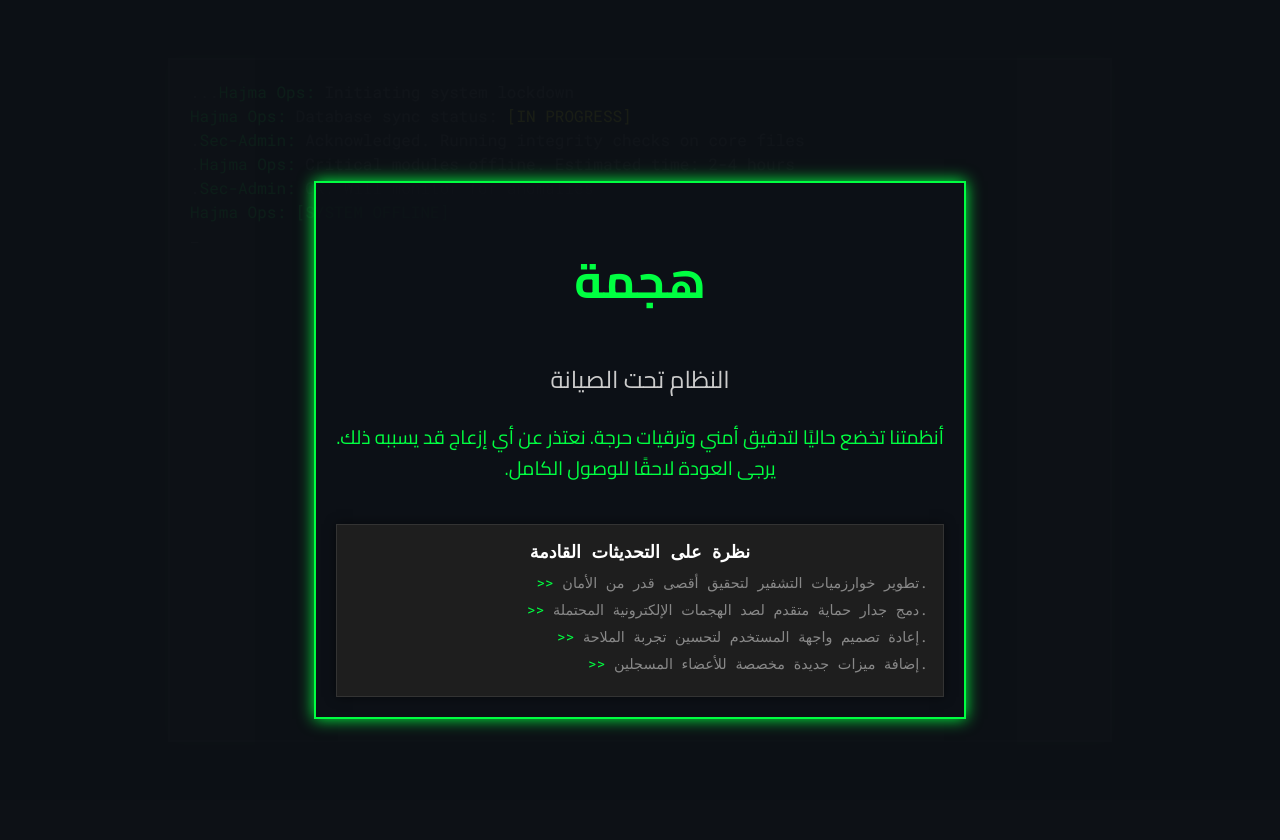
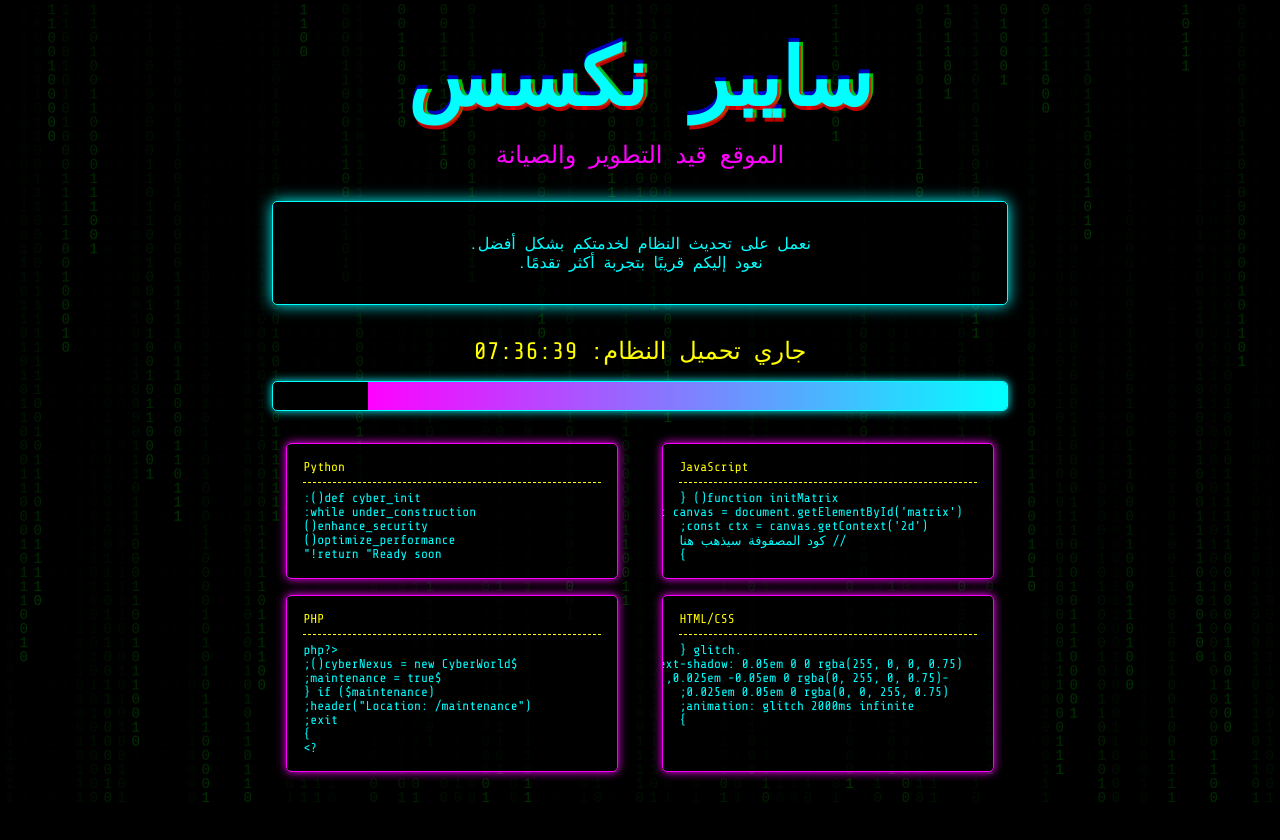
Before and after one commit to rtx74kg/abu-kayan-courses, a plain HTML site: page index.html in a window 1280 px wide. After the commit the page ends 804 px from the top, so only its background shows below. Drawn offline with nearby package versions, Linux system fonts and the light colour scheme.

Commit message:
Update index.html

```diff
--- a/index.html
+++ b/index.html
@@ -1,197 +1,305 @@
 <!DOCTYPE html>
-<html lang="ar">
+<html lang="ar" dir="rtl">
 <head>
-    <meta charset="UTF-16">
+    <meta charset="UTF-8">
     <meta name="viewport" content="width=device-width, initial-scale=1.0">
-    <title>هجمة - الموقع تحت الصيانة</title>
+    <title>سايبر نكسس - تحت الصيانة</title>
     <style>
-        @import url('https://fonts.googleapis.com/css2?family=Cairo:wght@400;700&family=Roboto+Mono:wght@400&display=swap');
+        @import url('https://fonts.googleapis.com/css2?family=Share+Tech+Mono&display=swap');
 
-        :root {
-            --bg-color: #0d1117;
-            --main-color: #00ff41;
-            --glitch-color-1: #ff00c8;
-            --glitch-color-2: #00ffff;
-            --overlay-color: rgba(13, 17, 23, 0.95);
+        * {
+            margin: 0;
+            padding: 0;
+            box-sizing: border-box;
+            font-family: 'Share Tech Mono', monospace;
         }
 
         body {
-            background-color: var(--bg-color);
-            color: var(--main-color);
-            font-family: 'Cairo', sans-serif;
-            direction: rtl;
-            margin: 0;
-            text-align: center;
+            background: #000;
+            color: #0ff;
+            min-height: 100vh;
+            overflow: hidden;
             position: relative;
         }
 
-        /* الطبقة الخلفية (الموقع الوهمي) */
-        .background-content {
-            position: fixed; /* تم تثبيت الخلفية لتملأ الشاشة */
-            top: 0;
-            left: 0;
-            width: 100vw;
-            height: 100vh;
-            z-index: 1;
-            display: flex;
-            justify-content: center;
-            align-items: center;
-            font-family: 'Roboto Mono', monospace;
-            color: #555;
-            background-color: #000;
+        .container {
+            max-width: 800px;
+            margin: 0 auto;
+            padding: 2rem;
+            text-align: center;
+            position: relative;
+            z-index: 2;
         }
 
-        .terminal {
-            width: 90%;
-            max-width: 900px;
-            height: 80vh;
-            background-color: #111;
-            border: 2px solid #222;
-            padding: 20px;
-            overflow-y: auto;
-            text-align: left;
-            box-shadow: 0 0 20px rgba(0, 255, 65, 0.1);
-        }
-
-        .terminal-line {
-            line-height: 1.5;
-            white-space: pre-wrap;
-        }
-
-        .terminal-line .user {
-            color: var(--main-color);
-        }
-
-        /* الطبقة الأمامية (صفحة الصيانة) */
-        .maintenance-overlay {
-            position: relative; /* تم تغيير الوضع إلى نسبي للسماح بالتمرير */
-            z-index: 2;
-            background-color: var(--overlay-color);
-            display: flex;
-            justify-content: center;
-            align-items: center;
-            flex-direction: column;
-            min-height: 100vh; /* تأكد من أن الصفحة طويلة بما يكفي */
-            padding: 50px 0; /* لإضافة مساحة علوية وسفلية */
-        }
-
-        .container {
-            max-width: 90vw;
-            padding: 20px;
-            border: 2px solid var(--main-color);
-            box-shadow: 0 0 15px var(--main-color);
+        .glitch {
+            font-size: 5rem;
+            font-weight: bold;
+            text-transform: uppercase;
             position: relative;
-            background: rgba(13, 17, 23, 0.8);
-            direction: rtl;
-            margin-top: 50px;
-            margin-bottom: 50px;
-        }
-
-        .glitch-text {
-            font-size: 3em;
-            font-weight: 700;
-            position: relative;
-            animation: glitch-anim 2.5s infinite;
+            text-shadow: 0.05em 0 0 rgba(255, 0, 0, 0.75),
+                -0.025em -0.05em 0 rgba(0, 255, 0, 0.75),
+                0.025em 0.05em 0 rgba(0, 0, 255, 0.75);
+            animation: glitch 2000ms infinite;
+            margin-bottom: 1rem;
         }
 
         .subtitle {
-            font-size: 1.5em;
-            margin-top: 10px;
-            color: #ccc;
+            font-size: 1.5rem;
+            margin-bottom: 2rem;
+            color: #f0f;
         }
 
         .message {
-            font-size: 1.2em;
-            margin-top: 20px;
-            line-height: 1.6;
+            background: rgba(0, 0, 0, 0.7);
+            border: 1px solid #0ff;
+            padding: 2rem;
+            margin-bottom: 2rem;
+            border-radius: 5px;
+            box-shadow: 0 0 15px #0ff;
         }
 
-        .updates-glimpse {
-            margin-top: 40px;
-            padding: 15px;
-            background: #1e1e1e;
-            border: 1px solid #333;
-            box-shadow: 0 0 10px rgba(0, 0, 0, 0.5);
-            text-align: right;
-            font-family: 'Roboto Mono', monospace;
-            direction: ltr;
+        .progress-container {
+            width: 100%;
+            height: 30px;
+            background: #000;
+            border: 1px solid #0ff;
+            border-radius: 5px;
+            margin-bottom: 2rem;
+            overflow: hidden;
+            box-shadow: 0 0 10px #0ff;
         }
 
-        .updates-glimpse h3 {
-            margin: 0 0 10px 0;
-            font-size: 1.1em;
-            color: #fff;
-            text-align: center;
+        .progress-bar {
+            height: 100%;
+            width: 82%;
+            background: linear-gradient(90deg, #f0f, #0ff);
+            animation: progress 5s infinite alternate;
         }
 
-        .updates-glimpse ul {
-            list-style-type: none;
-            padding: 0;
-            margin: 0;
+        .code-snippets {
+            display: flex;
+            justify-content: space-around;
+            flex-wrap: wrap;
+            gap: 1rem;
+            margin-top: 2rem;
         }
 
-        .updates-glimpse li {
-            margin-bottom: 8px;
-            color: #888;
-            font-size: 0.9em;
+        .code {
+            background: rgba(0, 0, 0, 0.8);
+            border: 1px solid #f0f;
+            padding: 1rem;
+            border-radius: 5px;
+            width: 45%;
+            text-align: left;
+            font-size: 0.8rem;
+            box-shadow: 0 0 10px #f0f;
+            overflow: hidden;
         }
 
-        .updates-glimpse li::before {
-            content: ">> ";
-            color: var(--main-color);
+        .code-header {
+            color: #ff0;
+            margin-bottom: 0.5rem;
+            border-bottom: 1px dashed #ff0;
+            padding-bottom: 0.5rem;
         }
 
-        /* Responsive adjustments */
+        .matrix-bg {
+            position: absolute;
+            top: 0;
+            left: 0;
+            width: 100%;
+            height: 100%;
+            z-index: 1;
+            opacity: 0.2;
+        }
+
+        .countdown {
+            font-size: 1.5rem;
+            margin: 1rem 0;
+            color: #ff0;
+        }
+
+        @keyframes glitch {
+            0% {
+                text-shadow: 0.05em 0 0 rgba(255, 0, 0, 0.75),
+                    -0.05em -0.025em 0 rgba(0, 255, 0, 0.75),
+                    -0.025em 0.05em 0 rgba(0, 0, 255, 0.75);
+            }
+            14% {
+                text-shadow: 0.05em 0 0 rgba(255, 0, 0, 0.75),
+                    -0.05em -0.025em 0 rgba(0, 255, 0, 0.75),
+                    -0.025em 0.05em 0 rgba(0, 0, 255, 0.75);
+            }
+            15% {
+                text-shadow: -0.05em -0.025em 0 rgba(255, 0, 0, 0.75),
+                    0.025em 0.025em 0 rgba(0, 255, 0, 0.75),
+                    -0.05em -0.05em 0 rgba(0, 0, 255, 0.75);
+            }
+            49% {
+                text-shadow: -0.05em -0.025em 0 rgba(255, 0, 0, 0.75),
+                    0.025em 0.025em 0 rgba(0, 255, 0, 0.75),
+                    -0.05em -0.05em 0 rgba(0, 0, 255, 0.75);
+            }
+            50% {
+                text-shadow: 0.025em 0.05em 0 rgba(255, 0, 0, 0.75),
+                    0.05em 0 0 rgba(0, 255, 0, 0.75),
+                    0 -0.05em 0 rgba(0, 0, 255, 0.75);
+            }
+            99% {
+                text-shadow: 0.025em 0.05em 0 rgba(255, 0, 0, 0.75),
+                    0.05em 0 0 rgba(0, 255, 0, 0.75),
+                    0 -0.05em 0 rgba(0, 0, 255, 0.75);
+            }
+            100% {
+                text-shadow: -0.025em 0 0 rgba(255, 0, 0, 0.75),
+                    -0.025em -0.025em 0 rgba(0, 255, 0, 0.75),
+                    -0.025em -0.05em 0 rgba(0, 0, 255, 0.75);
+            }
+        }
+
+        @keyframes progress {
+            0% {
+                width: 82%;
+            }
+            100% {
+                width: 87%;
+            }
+        }
+
         @media (max-width: 768px) {
-            .glitch-text {
-                font-size: 2em;
+            .glitch {
+                font-size: 3rem;
             }
-            .subtitle {
-                font-size: 1.2em;
-            }
-            .message {
-                font-size: 1em;
-            }
-            .updates-glimpse {
-                font-size: 0.9em;
+
+            .code {
+                width: 100%;
             }
         }
     </style>
 </head>
 <body>
+    <canvas class="matrix-bg" id="matrix"></canvas>
 
-    <div class="background-content">
-        <div class="terminal">
-            <div class="terminal-line"><span class="user">Hajma Ops:</span> Initiating system lockdown...</div>
-            <div class="terminal-line"><span class="user">Hajma Ops:</span> Database sync status: <span style="color: #ffff00;">[IN PROGRESS]</span></div>
-            <div class="terminal-line"><span class="user">Sec-Admin:</span> Acknowledged. Running integrity checks on core files.</div>
-            <div class="terminal-line"><span class="user">Hajma Ops:</span> Critical modules offline. Estimated time: 2-4 hours.</div>
-            <div class="terminal-line"><span class="user">Sec-Admin:</span> OK. Will monitor for anomalies.</div>
-            <div class="terminal-line"><span class="user">Hajma Ops:</span> <span style="color: var(--main-color);">[SYSTEM OFFLINE]</span></div>
-            <div class="terminal-line">_</div>
+    <div class="container">
+        <h1 class="glitch">سايبر نكسس</h1>
+        <p class="subtitle">الموقع قيد التطوير والصيانة</p>
+
+        <div class="message">
+            <p>نعمل على تحديث النظام لخدمتكم بشكل أفضل.</p>
+            <p>نعود إليكم قريبًا بتجربة أكثر تقدمًا.</p>
+        </div>
+
+        <div class="countdown" id="countdown">جاري تحميل النظام: 00:00:00</div>
+
+        <div class="progress-container">
+            <div class="progress-bar"></div>
+        </div>
+
+        <div class="code-snippets">
+            <div class="code">
+                <div class="code-header">JavaScript</div>
+                <pre><code>function initMatrix() {
+  const canvas = document.getElementById('matrix');
+  const ctx = canvas.getContext('2d');
+  // كود المصفوفة سيذهب هنا
+}</code></pre>
+            </div>
+
+            <div class="code">
+                <div class="code-header">Python</div>
+                <pre><code>def cyber_init():
+    while under_construction:
+        enhance_security()
+        optimize_performance()
+        return "Ready soon!"</code></pre>
+            </div>
+
+            <div class="code">
+                <div class="code-header">HTML/CSS</div>
+                <pre><code>.glitch {
+  text-shadow: 0.05em 0 0 rgba(255, 0, 0, 0.75),
+    -0.025em -0.05em 0 rgba(0, 255, 0, 0.75),
+    0.025em 0.05em 0 rgba(0, 0, 255, 0.75);
+  animation: glitch 2000ms infinite;
+}</code></pre>
+            </div>
+
+            <div class="code">
+                <div class="code-header">PHP</div>
+                <pre><code>&lt;?php
+$cyberNexus = new CyberWorld();
+$maintenance = true;
+if ($maintenance) {
+    header("Location: /maintenance");
+    exit;
+}
+?&gt;</code></pre>
+            </div>
         </div>
     </div>
 
-    <div class="maintenance-overlay">
-        <div class="container">
-            <h1 class="glitch-text" data-text="هجمة">هجمة</h1>
-            <div class="subtitle">النظام تحت الصيانة</div>
-            <p class="message">
-                أنظمتنا تخضع حاليًا لتدقيق أمني وترقيات حرجة. نعتذر عن أي إزعاج قد يسببه ذلك.
-                <br>
-                يرجى العودة لاحقًا للوصول الكامل.
-            </p>
+    <script>
+        // Matrix Background Effect
+        const canvas = document.getElementById('matrix');
+        const ctx = canvas.getContext('2d');
 
-            <div class="updates-glimpse">
-                <h3>نظرة على التحديثات القادمة</h3>
-                <ul>
-                    <li>تطوير خوارزميات التشفير لتحقيق أقصى قدر من الأمان.</li>
-                    <li>دمج جدار حماية متقدم لصد الهجمات الإلكترونية المحتملة.</li>
-                    <li>إعادة تصميم واجهة المستخدم لتحسين تجربة الملاحة.</li>
-                    <li>إضافة ميزات جديدة مخصصة للأعضاء المسجلين.</li>
-                </ul>
-            </div>
-        </div>
-    </div>
+        canvas.width = window.innerWidth;
+        canvas.height = window.innerHeight;
+
+        const letters = '01010101010101010101010101010101010101010101010101010101010101010101010101010101010101010101010101010101010101010101010101010101';
+        const fontSize = 14;
+        const columns = canvas.width / fontSize;
+
+        const drops = [];
+        for (let i = 0; i < columns; i++) {
+            drops[i] = 1;
+        }
+
+        function drawMatrix() {
+            ctx.fillStyle = 'rgba(0, 0, 0, 0.05)';
+            ctx.fillRect(0, 0, canvas.width, canvas.height);
+
+            ctx.fillStyle = '#0f0';
+            ctx.font = `${fontSize}px monospace`;
+
+            for (let i = 0; i < drops.length; i++) {
+                const text = letters[Math.floor(Math.random() * letters.length)];
+                ctx.fillText(text, i * fontSize, drops[i] * fontSize);
+
+                if (drops[i] * fontSize > canvas.height && Math.random() > 0.975) {
+                    drops[i] = 0;
+                }
+
+                drops[i]++;
+            }
+        }
+
+        setInterval(drawMatrix, 33);
+
+        // Countdown Timer
+        function updateCountdown() {
+            const now = new Date();
+            const target = new Date();
+            target.setHours(23, 59, 59);
+
+            const diff = target - now;
+
+            const hours = Math.floor(diff / (1000 * 60 * 60));
+            const minutes = Math.floor((diff % (1000 * 60 * 60)) / (1000 * 60));
+            const seconds = Math.floor((diff % (1000 * 60)) / 1000);
+
+            document.getElementById('countdown').innerHTML =
+                `جاري تحميل النظام: ${hours.toString().padStart(2, '0')}:${minutes.toString().padStart(2, '0')}:${seconds.toString().padStart(2, '0')}`;
+        }
+
+        setInterval(updateCountdown, 1000);
+        updateCountdown();
+
+        // Responsive canvas
+        window.addEventListener('resize', () => {
+            canvas.width = window.innerWidth;
+            canvas.height = window.innerHeight;
+        });
+    </script>
 </body>
 </html>
```
